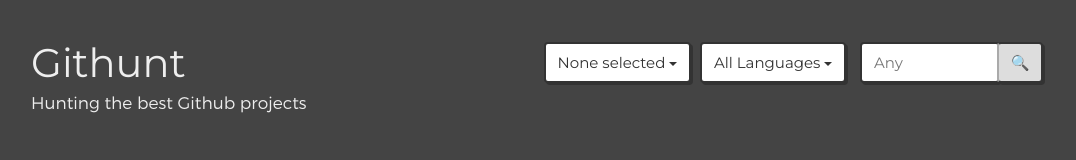
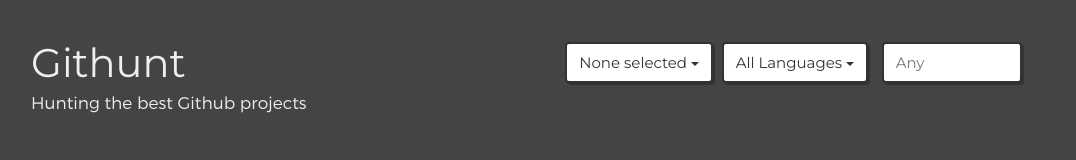
Before and after one commit to jerilseb/git-miner, a browser extension: page githunt.html in a window 1280 px wide. Shown: the whole page, without its empty margins (39-1115 px from the left). Drawn offline with Linux system fonts and the light colour scheme.

Commit message:
removed reduntant stuff

```diff
--- a/assets/css/main.css
+++ b/assets/css/main.css
@@ -52,13 +52,6 @@
 .btn.input {
     text-align: left;
     width: 140px;
-}
-
-.btn.search {
-    background: #ddd;
-    color: #222;
-    margin-left: -12px;
-    border-left: 2px solid #aaaaaa;
 }
 
 .quote-item a {
--- a/assets/js/main.js
+++ b/assets/js/main.js
@@ -12,7 +12,7 @@
     // token = 'a1a420cbad0a4d3eccda',    // API token. Don't grin, it's a dummy
     languageFilter = "#language", // Filter for repositories language
     dateFilter = "#date-jump", // Date jump filter i.e. weekly, monthly or yearly
-    searchFIlter = "#query", // Search query filter
+    searchFIlter = "#search-query", // Search query filter
     tokenStorageKey = "githunt_token", // Storage key for the github token
     requestCount = 0, // Track the count of how many times the refresh was tried
     reposApiUrl = "https://api.github.com/search/repositories", // URL for the repos
@@ -290,18 +290,6 @@
       });
   };
 
-  var initiateFetch = function() {
-    // Increase the request count so that refresh is enabled
-    requestCount++;
-
-    // Remove the existing fetches repositories
-    $(repoGroupSelector).remove();
-    // Persist the filters
-    filterStorage.persistFilters(filterSelector);
-    // Refresh the repositories
-    fetchTrendingRepos();
-  };
-
   /**
    * Perform all the UI bindings
    */
@@ -318,11 +306,15 @@
 
     // On change of repository filters
     $(document).on("change", filterSelector, function() {
-      initiateFetch();
-    });
+      // Increase the request count so that refresh is enabled
+      requestCount++;
 
-    $(document).on("click", "#search_btn", () => {
-      initiateFetch();
+      // Remove the existing fetches repositories
+      $(repoGroupSelector).remove();
+      // Persist the filters
+      filterStorage.persistFilters(filterSelector);
+      // Refresh the repositories
+      fetchTrendingRepos();
     });
 
     $(languageFilter).multiselect({
--- a/githunt.html
+++ b/githunt.html
@@ -54,8 +54,7 @@
                                 <option value="TypeScript">TypeScript</option>
                             </select>
 
-                            <input name="search" id="query" type="text" class="btn input repos-filter" placeholder="Any"/>
-                            <button id="search_btn" class="btn search" type="button">&#128269;</button>
+                            <input name="search" id="search-query" type="text" class="btn input repos-filter" placeholder="Any"/>
                         </div>
                     </div>
 
```
